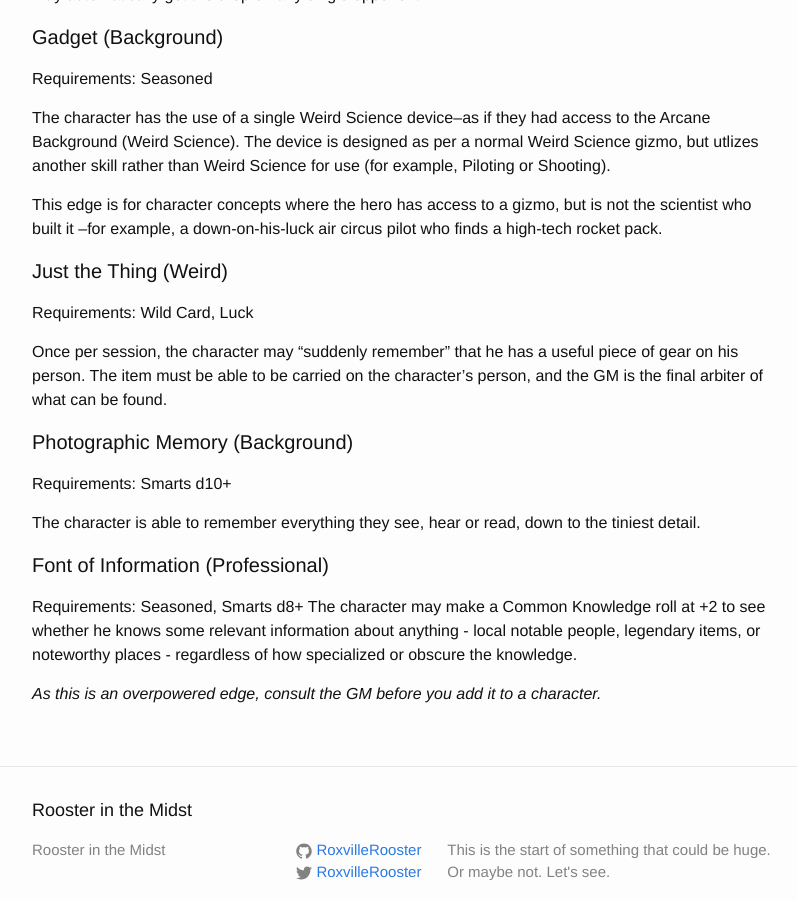
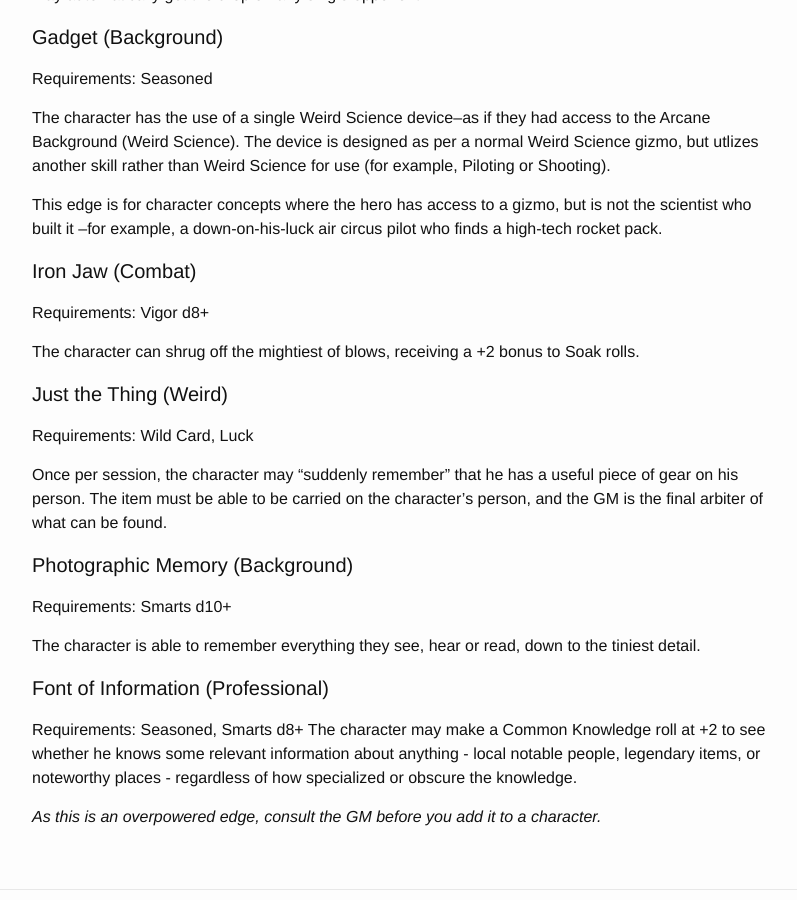
Before and after one commit to achall36/RoxvilleRooster.github.io, a Jekyll site: the page built from pulp_game_setting_rules_simple.md, in a window 1280 px wide and 900 px high, scrolled down 3563 px. Shown: the whole window, without its empty margins (238-1035 px from the left). Built offline with Jekyll 4.4.1, drawn with Linux system fonts in a browser that asks for light colours.

Commit message:
Add iron jaw

```diff
--- a/pulp_game_setting_rules_simple.md
+++ b/pulp_game_setting_rules_simple.md
@@ -138,6 +138,16 @@ The character has the use of a single Weird Science device--as if they had acces
 
 This edge is for character concepts where the hero has access to a gizmo, but is not the scientist who built it --for example, a down-on-his-luck air circus pilot who finds a high-tech rocket pack.
 
+
+#### Iron Jaw (Combat)
+
+Requirements: Vigor d8+
+
+The character can shrug off the
+mightiest of blows, receiving a +2
+bonus to Soak rolls.
+
+
 #### Just the Thing (Weird)
 Requirements: Wild Card, Luck
 
```
